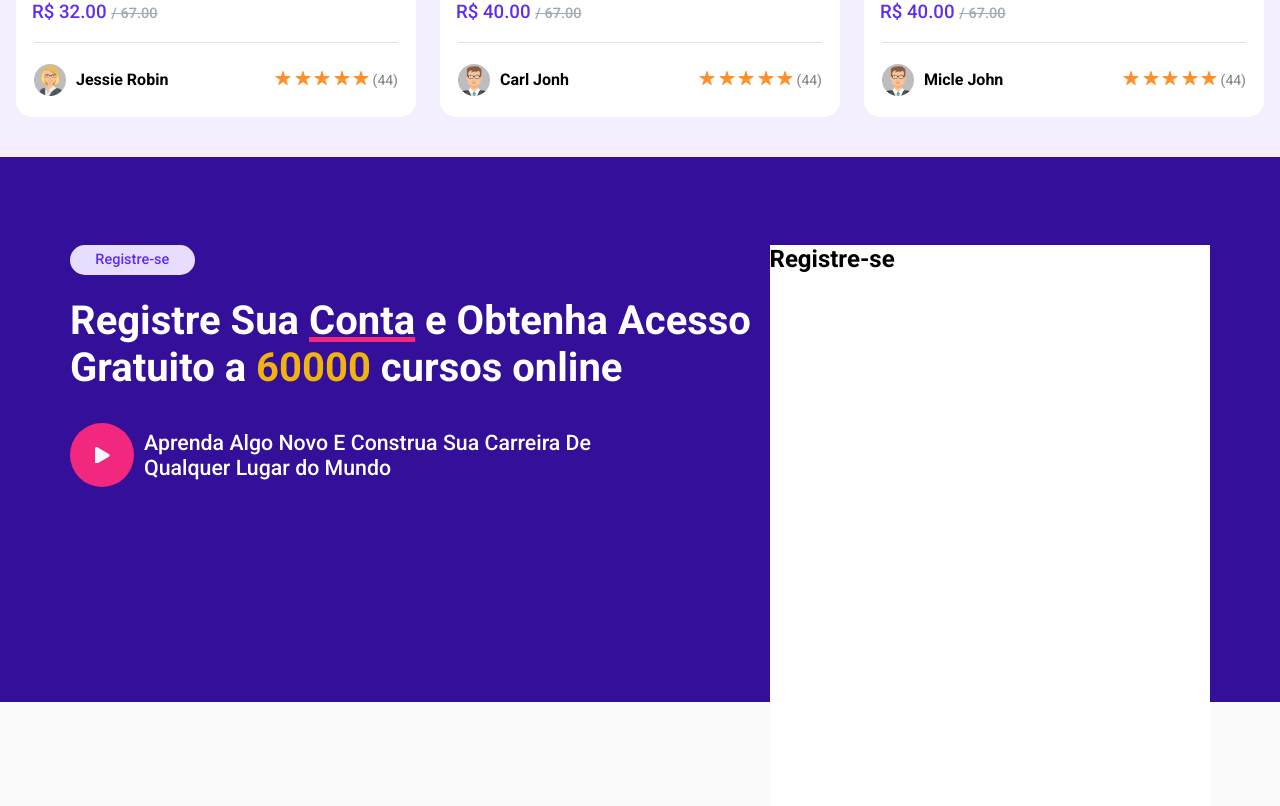
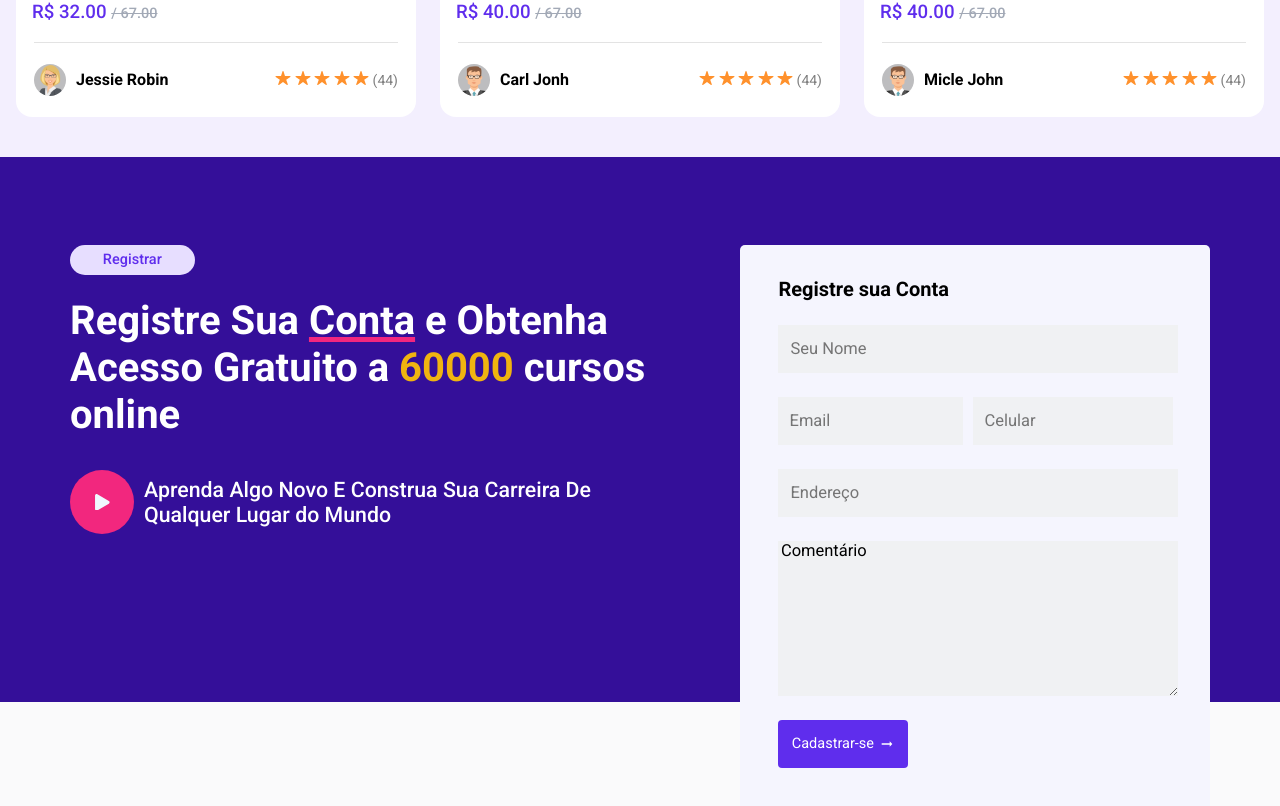
Before and after one commit to Romulo-aquila/Edurock-LadingPage, a React (Vite) app: page / in a window 1280 px wide. Shown: the part 3597-4403 px from the top of the page. Built offline with nearby package versions, Linux system fonts and the light colour scheme.

Commit message:
Finalizando Formulario

```diff
--- a/src/components/RegistrationSession.jsx
+++ b/src/components/RegistrationSession.jsx
@@ -1,5 +1,6 @@
 import styled from "styled-components";
 import { FaPlay } from "react-icons/fa";
+import { MdArrowRightAlt } from "react-icons/md";
 
 function RegistrationSession() {
     const Container = styled.div`
@@ -83,10 +84,115 @@ function RegistrationSession() {
     const RegisterField = styled.div`
         width: 470px;
         height: 575.4px;
-        background-color: #fff;
+        background-color: #f5f5fe;
+        border-radius: 5px;
     `;
 
-    const RgText = styled.h2``;
+    const FormField = styled.form`
+        display: flex;
+        flex-direction: column;
+        gap: 1.5rem;
+        padding: 0 2.4rem;
+    `;
+
+    const InputName = styled.input`
+        outline: none;
+        border: none;
+        padding-left: 12px;
+        background-color: #f0f1f3;
+        font-size: 16.5px;
+        width: 400px;
+        height: 48px;
+    `;
+
+    const InputEmail = styled.input`
+        outline: none;
+        border: none;
+        padding-left: 12px;
+        background-color: #f0f1f3;
+        font-size: 16.5px;
+        width: 185px;
+        height: 48px;
+    `;
+
+    const InputPhone = styled.input`
+        outline: none;
+        border: none;
+        padding-left: 12px;
+        background-color: #f0f1f3;
+        font-size: 16.5px;
+        width: 200px;
+        height: 48px;
+        `;
+
+    const InputAddress = styled.input`
+        outline: none;
+        border: none;
+        padding-left: 12px;
+        background-color: #f0f1f3;
+        font-size: 16.5px;
+         width: 400px;
+         height: 48px;
+    `;
+
+    const TextArea = styled.textarea`
+        border: none;
+        padding-left: 2.5px;
+        background-color: #f0f1f3;
+        font-size: 16.5px;
+        width: 400px;
+        height: 155px;
+
+        &::placeholder {
+            color: #000;
+            opacity: 100%;
+        }
+    `;
+
+    const EmailAndPhone = styled.div`
+        display: flex;
+        flex-direction: row;
+        justify-content: center;
+        gap: 10px;
+    `;
+
+
+    const InputBtn = styled.button`
+        cursor: pointer;
+        font-size: 14.5px;
+        font-weight: 400;
+        color: #fff;
+        border: none;
+        display: flex;
+        justify-content: center;
+        align-items: center;
+        background-color: #5f2ded;
+        border-radius: 4px;
+        width: 130px;
+        height: 48px;
+        transition: 0.2s;
+
+        &:hover {
+            background-color: #fff;
+            border: 1px solid #5f2ded;
+            color: #5f2ded;
+        }
+    `;
+
+    const IconBtn = styled.span`
+        display: flex;
+        justify-content: center;
+        align-items: center;
+        padding-left: 5px;
+        font-size: 12pt;
+    `;
+
+
+    const FormTitle = styled.h3`
+        font-size: 20px;
+        padding-top: 2rem;
+    `;
+
 
     const TextSection = styled.div`
         width: 65%;
@@ -105,7 +211,7 @@ function RegistrationSession() {
     <>
     <Container>
      <TextSection>
-        <CaptionTxt>Registre-se</CaptionTxt>
+        <CaptionTxt>Registrar</CaptionTxt>
         <Title>Registre Sua <Underline>Conta</Underline> e Obtenha Acesso Gratuito a
             <NumYellow> 60000</NumYellow> cursos online </Title>
         <PlayAndSubTitle>
@@ -115,7 +221,17 @@ function RegistrationSession() {
         </PlayAndSubTitle>
     </TextSection>
         <RegisterField>
-            <RgText>Registre-se</RgText>
+            <FormField>
+                <FormTitle>Registre sua Conta</FormTitle>
+        <InputName type="text" placeholder="Seu Nome" />
+        <EmailAndPhone>
+            <InputEmail type="text" placeholder="Email" />
+            <InputPhone type="text" placeholder="Celular" />
+        </EmailAndPhone>
+        <InputAddress type="text" placeholder="Endereço" />
+        <TextArea placeholder="Comentário" />
+        <InputBtn type="button" >Cadastrar-se <IconBtn><MdArrowRightAlt/></IconBtn></InputBtn>
+            </FormField>
         </RegisterField>
     </Container>
     <WSpace></WSpace>
```
